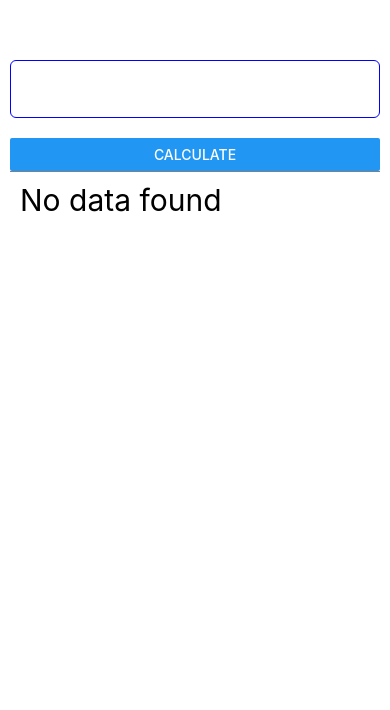
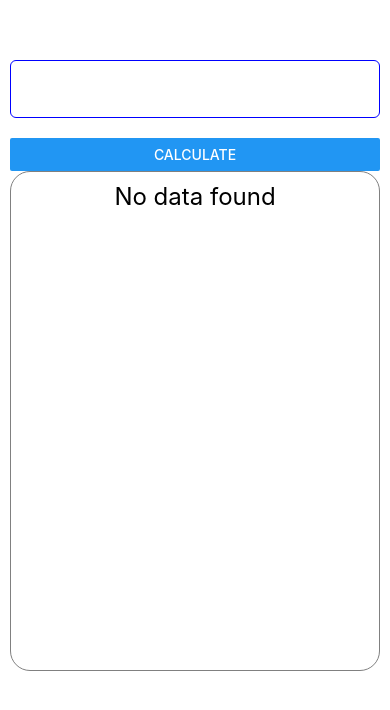
Before and after one commit to ddatdt12/calculator-rn, a React Native app: screen / in a window 390 px wide. Shown: the top 710 px of the page. Built offline with nearby package versions, Linux system fonts and the light colour scheme.

Commit message:
search feature

```diff
--- a/components/HistoryTable.js
+++ b/components/HistoryTable.js
@@ -7,6 +7,7 @@ import {
 } from "react-native";
 import SearchBar from "./SearchBar";
 import PropTypes from "prop-types";
+import { useEffect, useState } from "react";
 
 HistoryTable.prototype = {
   listData: PropTypes.array,
@@ -18,13 +19,30 @@ HistoryTable.defaultProps = {
   onClickItem: null,
 };
 
-function HistoryTable(props) {
-  const { listData, onClickItem } = props;
-  return listData.length != 0 ? (
-    <View style={props.style}>
-      <SearchBar />
+function HistoryTable({ listData, onClickItem }) {
+  const [expressions, setExpressions] = useState([]);
+  const [searchTerm, setSearchTerm] = useState("");
+
+  useEffect(() => {
+    let newList = listData.filter((item) =>
+      item.data
+        .toLowerCase()
+        .includes(searchTerm.replace(" ", "").toLowerCase())
+    );
+
+    setExpressions(newList);
+  }, [searchTerm, listData]);
+
+  return (
+    <View style={styles.tableBorderStyle}>
+      {listData.length != 0 ? (
+        <>
+          <SearchBar
+            value={searchTerm}
+            onChangeText={(value) => setSearchTerm(value)}
+          />
           <FlatList
-        data={listData}
+            data={expressions}
             renderItem={({ item }) => (
               <TouchableOpacity onPress={() => onClickItem(item)}>
                 <View style={styles.historyItemStyle}>
@@ -34,10 +52,10 @@ function HistoryTable(props) {
               </TouchableOpacity>
             )}
           />
-    </View>
+        </>
       ) : (
-    <View style={props.style}>
         <Text style={styles.dataStyle}>No data found</Text>
+      )}
     </View>
   );
 }
@@ -49,11 +67,19 @@ const styles = StyleSheet.create({
     marginBottom: 10,
   },
   dataStyle: {
-    fontSize: 30,
+    fontSize: 24,
+    textAlign: "center",
   },
   resultStyle: {
     fontSize: 20,
   },
+  tableBorderStyle: {
+    height: 500,
+    borderColor: "gray",
+    borderWidth: 1,
+    borderRadius: 20,
+    padding: 10,
+  },
 });
 
 export default HistoryTable;
--- a/components/SearchBar.js
+++ b/components/SearchBar.js
@@ -1,12 +1,13 @@
-import {
-  View,
-  TextInput,
-  StyleSheet,
-  KeyboardAvoidingView,
-} from "react-native";
+import { TextInput, StyleSheet } from "react-native";
 
-const SearchBar = () => {
-  return <TextInput placeholder="Search here" style={styles.searchStyle} />;
+const SearchBar = (props) => {
+  return (
+    <TextInput
+      placeholder="Search here"
+      style={styles.searchStyle}
+      {...props}
+    />
+  );
 };
 
 const styles = StyleSheet.create({
```
Lines whose indentation alone changed are shown as unchanged.
